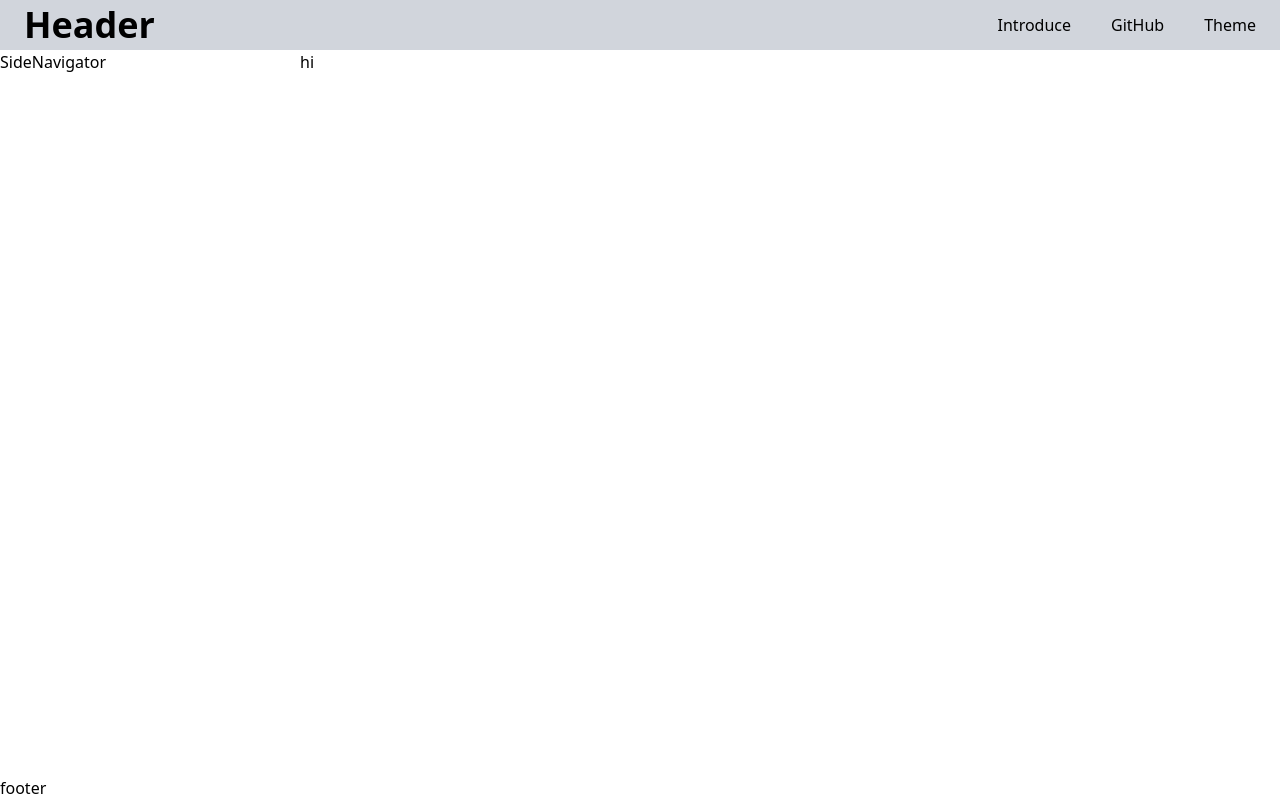
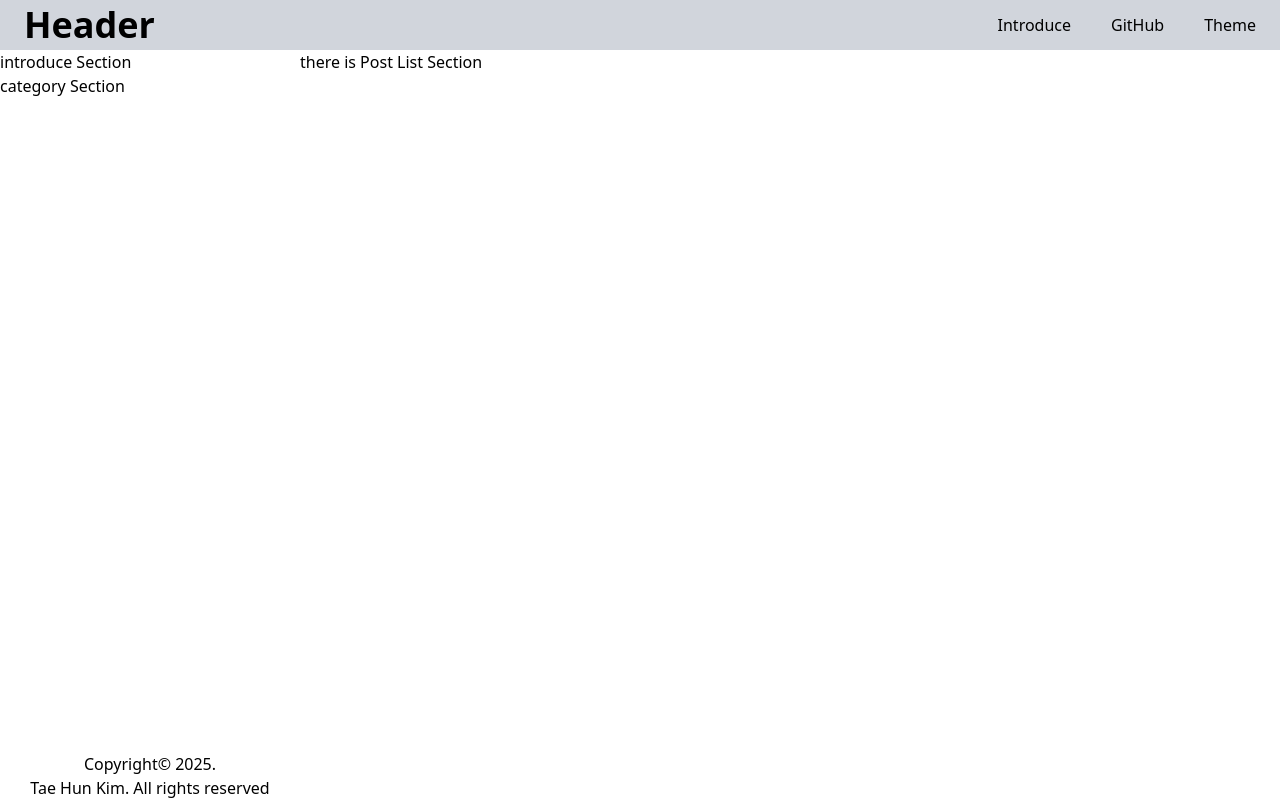
Before and after one commit to EnterRyan/notion-blog, a Next.js app: page / in a window 1280 px wide. Built offline with nearby package versions, Linux system fonts and the light colour scheme.

Commit message:
레이아웃 구조 추가

```diff
--- a/app/page.tsx
+++ b/app/page.tsx
@@ -1,7 +1,7 @@
 export default function Main(){
   return (
     <main className=''>
-      hi
+      there is Post List Section
     </main>
   )
 }
--- a/src/widgets/footer/ui/Footer.tsx
+++ b/src/widgets/footer/ui/Footer.tsx
@@ -1,7 +1,8 @@
 export default function Footer(){
   return (
     <footer className=''>
-      footer
+      <p className="w-full text-center">Copyright© 2025. </p>
+      <p className="w-full text-center">Tae Hun Kim. All rights reserved</p>
     </footer>
   )
 }
--- a/src/widgets/sideNavigator/ui/SideNavigator.tsx
+++ b/src/widgets/sideNavigator/ui/SideNavigator.tsx
@@ -1,7 +1,8 @@
 export default function SideNavigator(){
   return(
     <nav className='w-[300px]'>
-      SideNavigator
+      <div>introduce Section</div>
+      <div>category Section</div>
     </nav>
   )
 }
```
Also changed, not shown: app/layout.tsx (indentation only), 1 other file (tests, documents, lock files or other folders).
